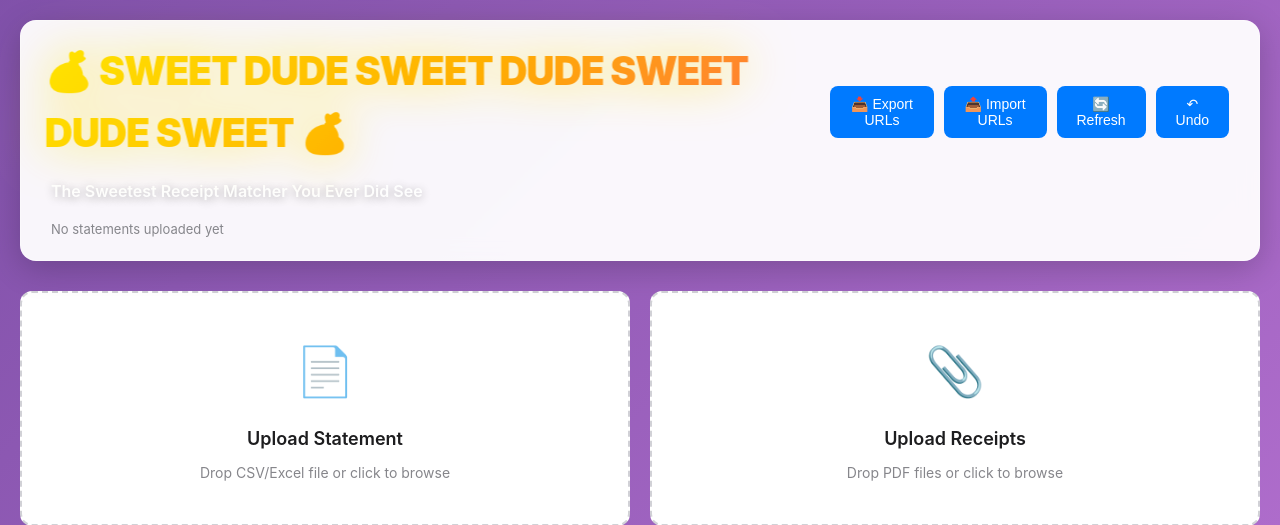
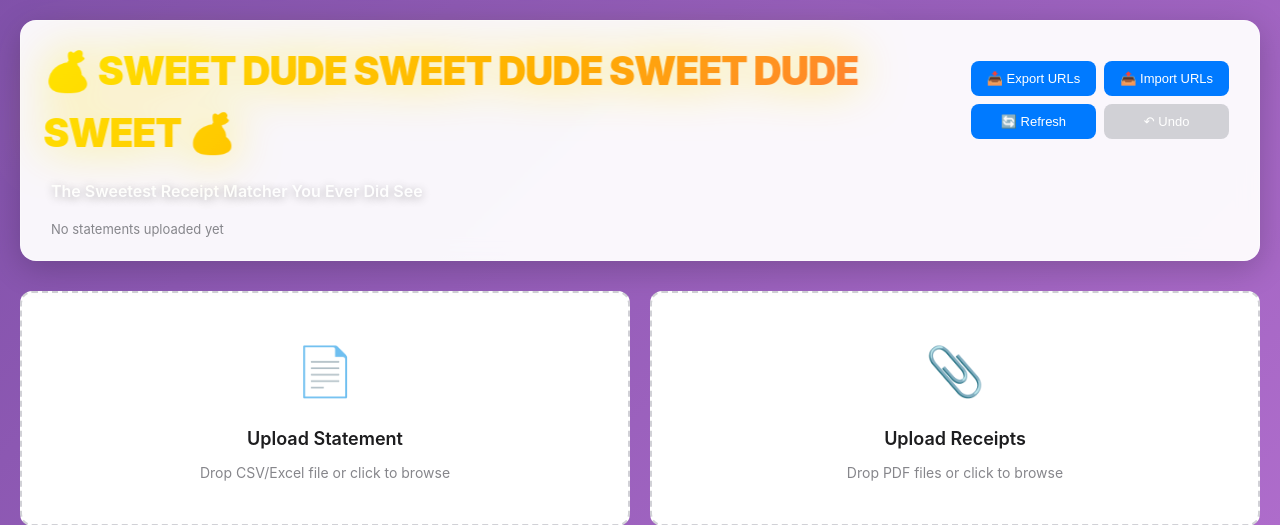
Before and after one commit to futurefabrik1-collab/ifuckinghateaccounts, a Flask app: page / in a window 1280 px wide. Shown: the top 525 px of the page. Run offline with Flask 3, Linux system fonts and the light colour scheme; data that the repository does not hold is empty.

Commit message:
Arrange header buttons in 2x2 grid layout
UI Improvements:
- Changed header-actions from flex to grid layout
- 2x2 grid for 4 buttons (Export, Import, Refresh, Undo)
- Reduced button padding and font size for better fit
- Added max-width constraint (280px) for compact layout
- Changed alignment to flex-start for better visual balance
- Added disabled state styling for refresh-btn
- Buttons now stack neatly in top-right corner

Layout:
Row 1: [📥 Export URLs] [📤 Import URLs]
Row 2: [🔄 Refresh]     [↶ Undo]

```diff
--- a/web/templates/index.html
+++ b/web/templates/index.html
@@ -47,7 +47,7 @@
         .header-top {
             display: flex;
             justify-content: space-between;
-            align-items: center;
+            align-items: flex-start;
             margin-bottom: 15px;
         }
 
@@ -624,17 +624,22 @@
             background: #007aff;
             color: white;
             border: none;
-            padding: 10px 20px;
+            padding: 10px 16px;
             border-radius: 8px;
             cursor: pointer;
-            font-size: 14px;
+            font-size: 13px;
             font-weight: 500;
-            margin-left: auto;
             transition: background 0.2s;
+            white-space: nowrap;
         }
 
         .refresh-btn:hover {
             background: #0051d5;
+        }
+
+        .refresh-btn:disabled {
+            background: #d1d1d6;
+            cursor: not-allowed;
         }
 
         .update-btn {
@@ -747,10 +752,11 @@
         }
 
         .header-actions {
-            display: flex;
-            align-items: center;
-            gap: 10px;
+            display: grid;
+            grid-template-columns: 1fr 1fr;
+            gap: 8px;
             margin-top: 20px;
+            max-width: 280px;
         }
 
         .file-list {
```
